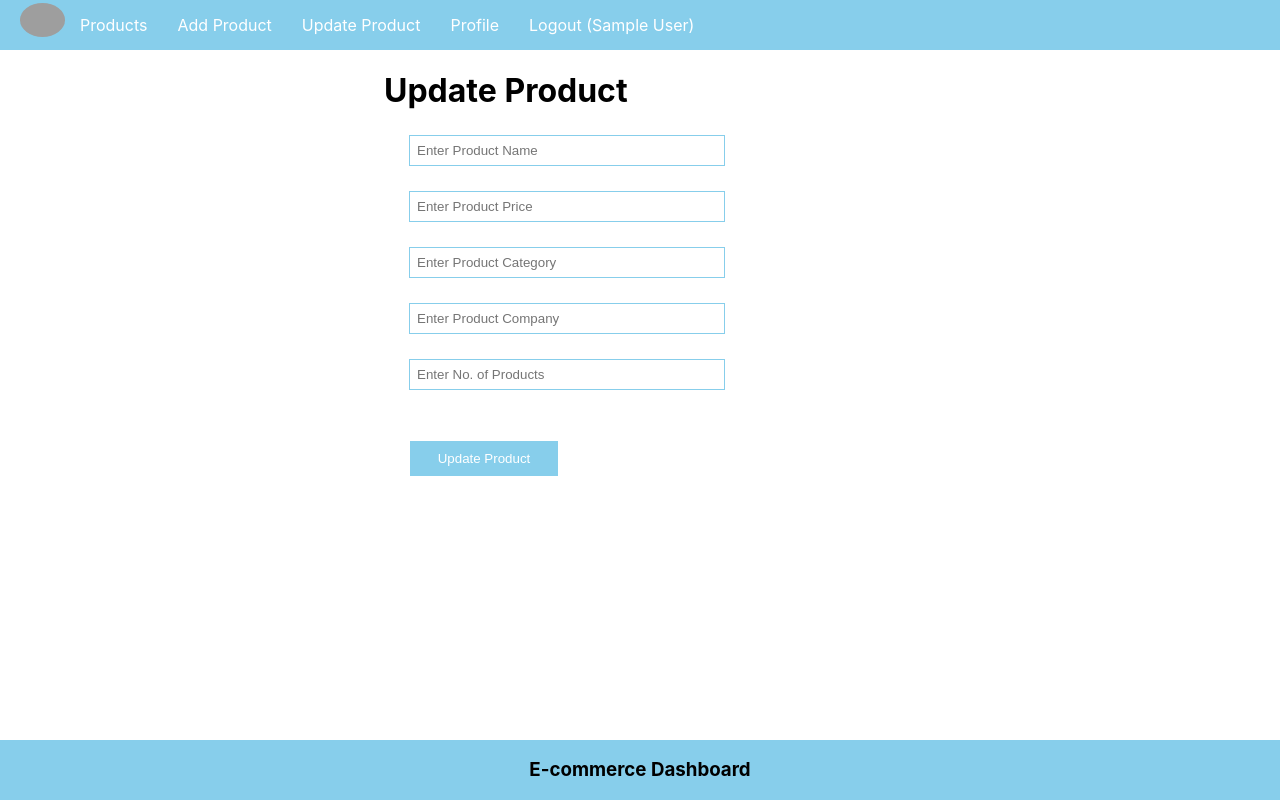
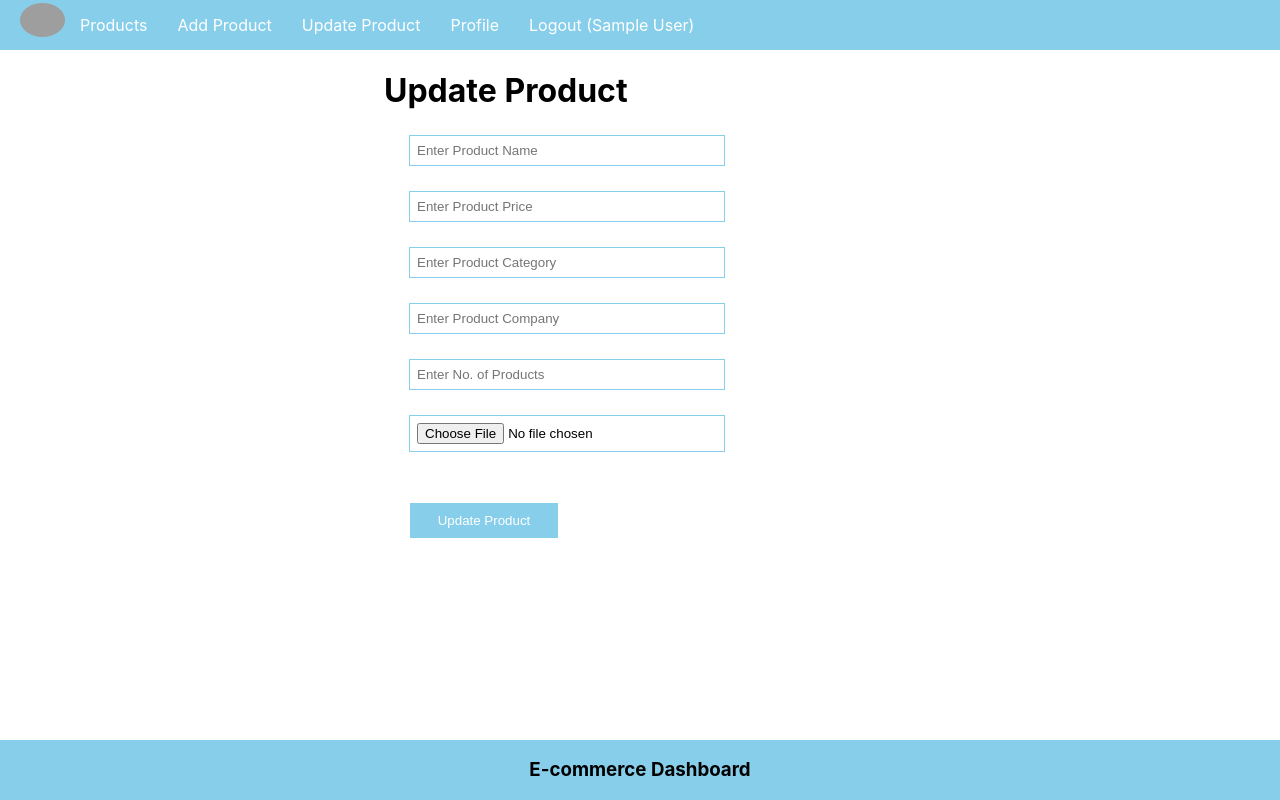
Before and after one commit to myselfbiwash/E-comm-Dashboard, a React (Vite) app in the folder frontend/: page /update/1 in a window 1280 px wide. Built offline with nearby package versions, Linux system fonts and the light colour scheme; no server answers; sample sign-in values are in the browser's storage; grey boxes are pictures that could not be loaded.

Commit message:
Add photo upload functionality to UpdateProduct component

```diff
--- a/frontend/src/components/UpdateProduct.jsx
+++ b/frontend/src/components/UpdateProduct.jsx
@@ -12,6 +12,8 @@ const UpdateProduct = () => {
     const [company, setCompany] = React.useState('');
     const [number, setNumber] = React.useState('');
     const [error, setError] = React.useState(false);
+    const [photo, setPhoto] = React.useState(null);
+
     const params = useParams();
     const navigate = useNavigate();
 
@@ -35,10 +37,19 @@ const UpdateProduct = () => {
     }
 
     const updateProduct = async () => {
-        console.warn(name, price, category, company);
+        console.warn(name, price, category, company,photo);
+
+        const formData = new FormData();
+        formData.append('name', name);
+        formData.append('price', price);
+        formData.append('category', category);
+        formData.append('company', company);
+        formData.append('number', number);
+        formData.append('userId', userId);
+        formData.append('photo', photo);
         let result = await fetch(`http://localhost:5000/product/${params.id}`, {
             method: 'Put',
-            body: JSON.stringify({ name, price, category, company, number }),
+            body: formData,
             headers: {
                 'Content-Type': "application/json",
                 authorization: `bearer ${JSON.parse(localStorage.getItem('token'))}`
@@ -53,7 +64,7 @@ const UpdateProduct = () => {
     }
 
     return (
-        <div className='product'>
+        <form className='product' onSubmit={updateProduct} encType='multipart/form-data'>
             <h1>Update Product</h1>
             <input type="text" placeholder='Enter Product Name' className='inputBox'
                 onChange={(e) => { setName(e.target.value) }} value={name} />
@@ -72,10 +83,12 @@ const UpdateProduct = () => {
             <input type="number" placeholder='Enter No. of Products' className='inputBox'
                 onChange={(e) => { setNumber(e.target.value) }} value={number} />
 
+            <input type="file" className='inputBox' onChange={(e) => { setPhoto(e.target.files[0]) }} />
 
-            <button className='appButton' onClick={updateProduct}>Update Product</button>
 
-        </div>
+            <button type='submit' className='appButton' >Update Product</button>
+
+        </form>
     )
 }
 
```
